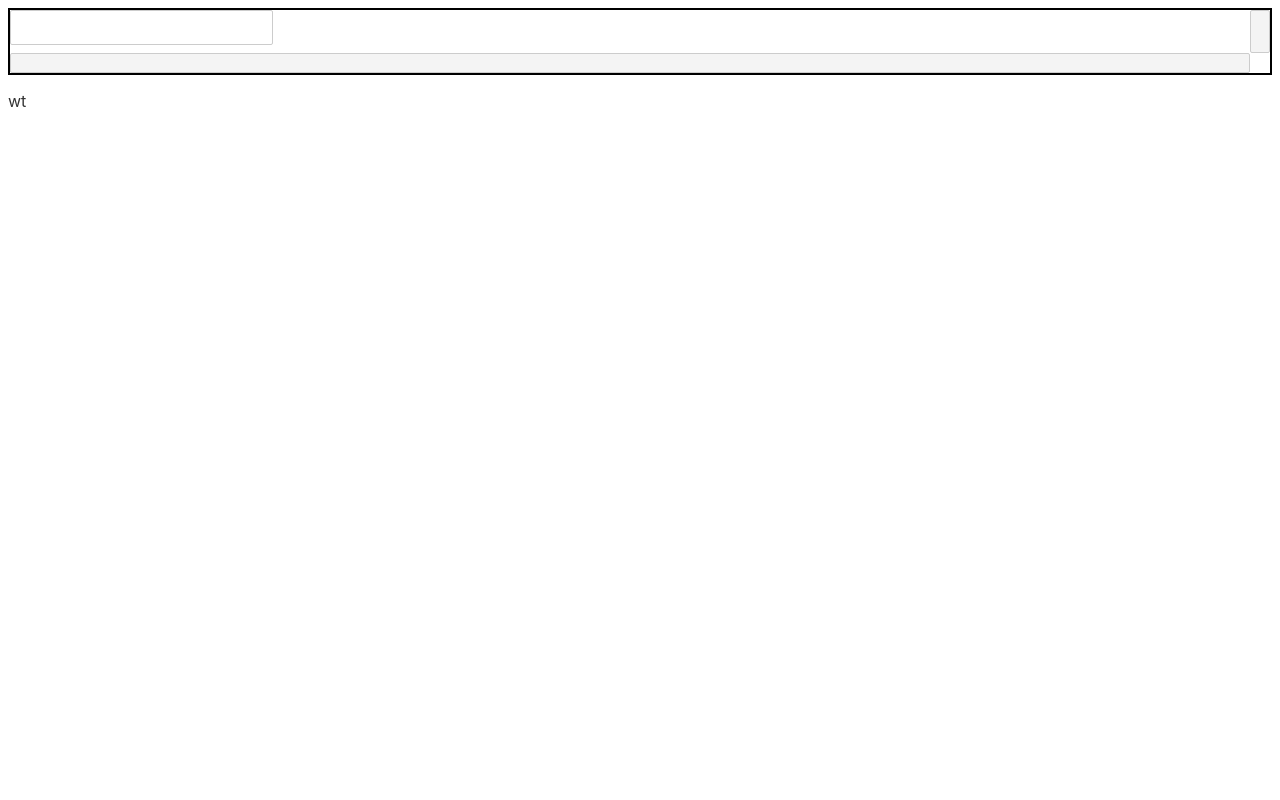
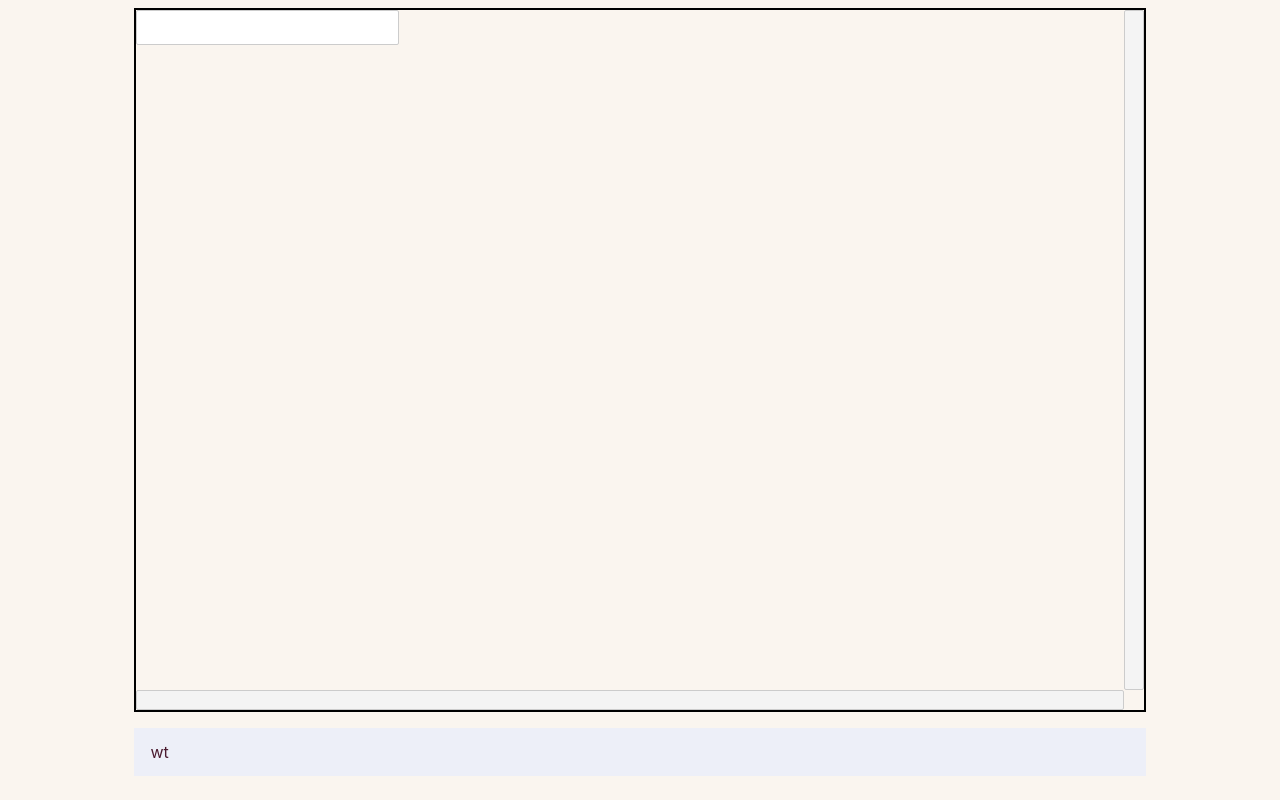
Before and after one commit to josh-yates/layowt, a Svelte app: page / in a window 1280 px wide. Built offline with nearby package versions, Linux system fonts and the light colour scheme.

Commit message:
Styling foundations

```diff
--- a/public/global.css
+++ b/public/global.css
@@ -1,3 +1,13 @@
+:root {
+	--bg-colour: #FAF5EF;
+	--fg-colour: #4B1B30;
+	--bg-colour__secondary: #EDEFF8;
+}
+
+* {
+	box-sizing: border-box;
+}
+
 html, body {
 	position: relative;
 	width: 100%;
@@ -5,11 +15,16 @@ html, body {
 }
 
 body {
-	color: #333;
+	background-color: var(--bg-colour);
+	color: var(--fg-colour);
 	margin: 0;
 	padding: 8px;
 	box-sizing: border-box;
 	font-family: -apple-system, BlinkMacSystemFont, "Segoe UI", Roboto, Oxygen-Sans, Ubuntu, Cantarell, "Helvetica Neue", sans-serif;
+	display: flex;
+	flex-direction: column;
+	align-items: center;
+	justify-content: space-between;
 }
 
 a {
--- a/src/App.svelte
+++ b/src/App.svelte
@@ -30,12 +30,26 @@
 		/>
 	{/each}
 </main>
-<p>{uiService.getCommandText(update)}</p>
+<p class="command">{uiService.getCommandText(update)}</p>
 
 <style>
 	main {
-		max-width: 240px;
+		width: 80%;
+		flex-grow: 1;
+		flex-shrink: 0;
 		display: grid;
+	}
+
+	.command {
+		width: 80%;
+		flex-shrink: 0;
+		height: 3rem;
+		padding: 1rem 1rem;
+		background-color: var(--bg-colour__secondary);
+		display: flex;
+		flex-direction: row;
+		align-items: center;
+		justify-content: start;
 	}
 
 	@media (min-width: 640px) {
```
